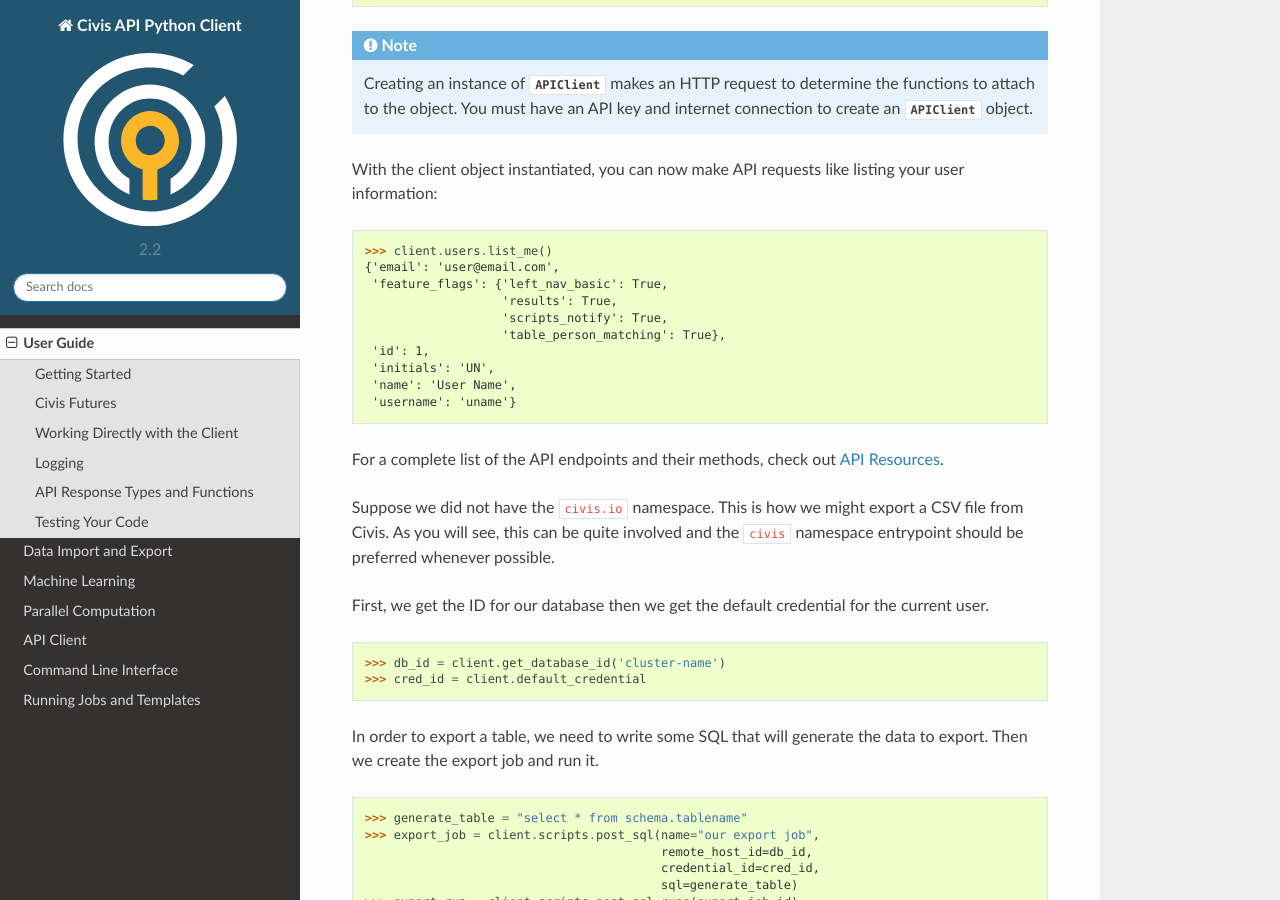
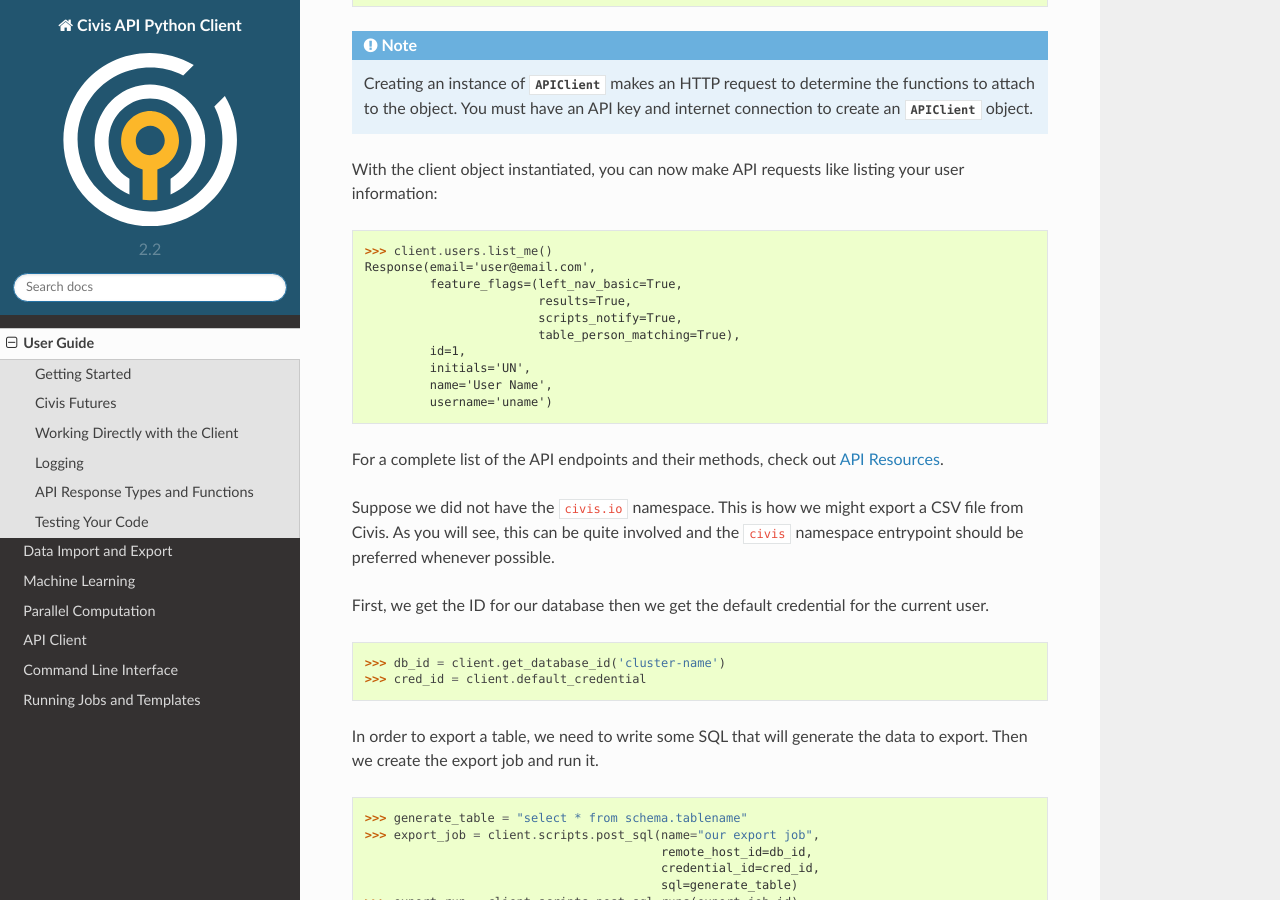
Before and after one commit to civisanalytics/civis-python, a Sphinx documentation site: the page built from docs/source/user_guide.rst, in a window 1280 px wide and 900 px high, scrolled down 1952 px. Built offline with Sphinx 7.4.7 and the Read the Docs theme 2.0.0, drawn with Linux system fonts in a browser that asks for light colours.

Commit message:
DOC update docs

```diff
--- a/docs/source/index.rst
+++ b/docs/source/index.rst
@@ -36,8 +36,8 @@
   :end-before: end-include-marker-retires-section
 
 
-Client API Reference
---------------------
+Table of Contents
+-----------------
 
 .. toctree::
    :maxdepth: 1
@@ -55,5 +55,4 @@
 ------------------
 
 * :ref:`genindex`
-* :ref:`modindex`
 * :ref:`search`
--- a/docs/source/user_guide.rst
+++ b/docs/source/user_guide.rst
@@ -122,15 +122,15 @@
 .. code:: python
 
    >>> client.users.list_me()
-   {'email': 'user@email.com',
-    'feature_flags': {'left_nav_basic': True,
-                      'results': True,
-                      'scripts_notify': True,
-                      'table_person_matching': True},
-    'id': 1,
-    'initials': 'UN',
-    'name': 'User Name',
-    'username': 'uname'}
+   Response(email='user@email.com',
+            feature_flags=(left_nav_basic=True,
+                           results=True,
+                           scripts_notify=True,
+                           table_person_matching=True),
+            id=1,
+            initials='UN',
+            name='User Name',
+            username='uname')
 
 For a complete list of the API endpoints and their methods,
 check out :ref:`api_resources`.
```
Also changed, not shown: docs/source/cli.rst (+10 -4 lines), 1 other file.
